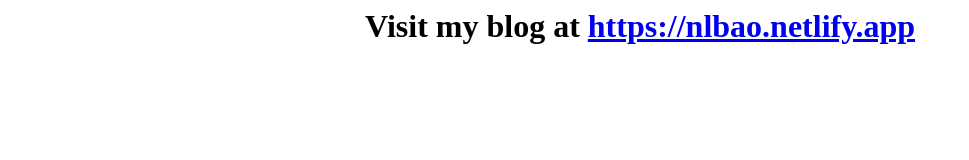
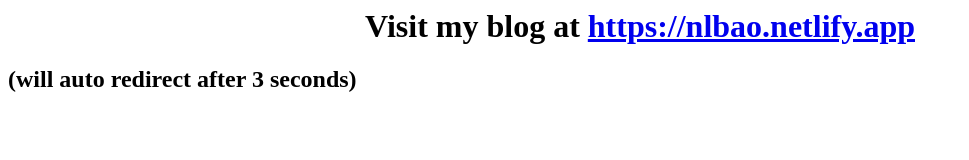
Before and after one commit to nlbao/nlbao.github.io, a plain HTML site: page index.html in a window 1280 px wide. Shown: the whole page, without its empty margins (0-969 px from the left). Drawn offline with Linux system fonts and the light colour scheme.

Commit message:
Add auto redirecting.

```diff
--- a/index.html
+++ b/index.html
@@ -9,11 +9,14 @@ div {text-align: center;}
 
 <title>nlbao.github.io</title>
 
+<meta http-equiv="refresh" content="3; url = https://nlbao.netlify.app" />
+
 </head>
 
 <body>
 
 <h1>Visit my blog at <a href="https://nlbao.netlify.app">https://nlbao.netlify.app</a></h1>
+<h2>(will auto redirect after 3 seconds)<h2>
 
 </body>
 
```
